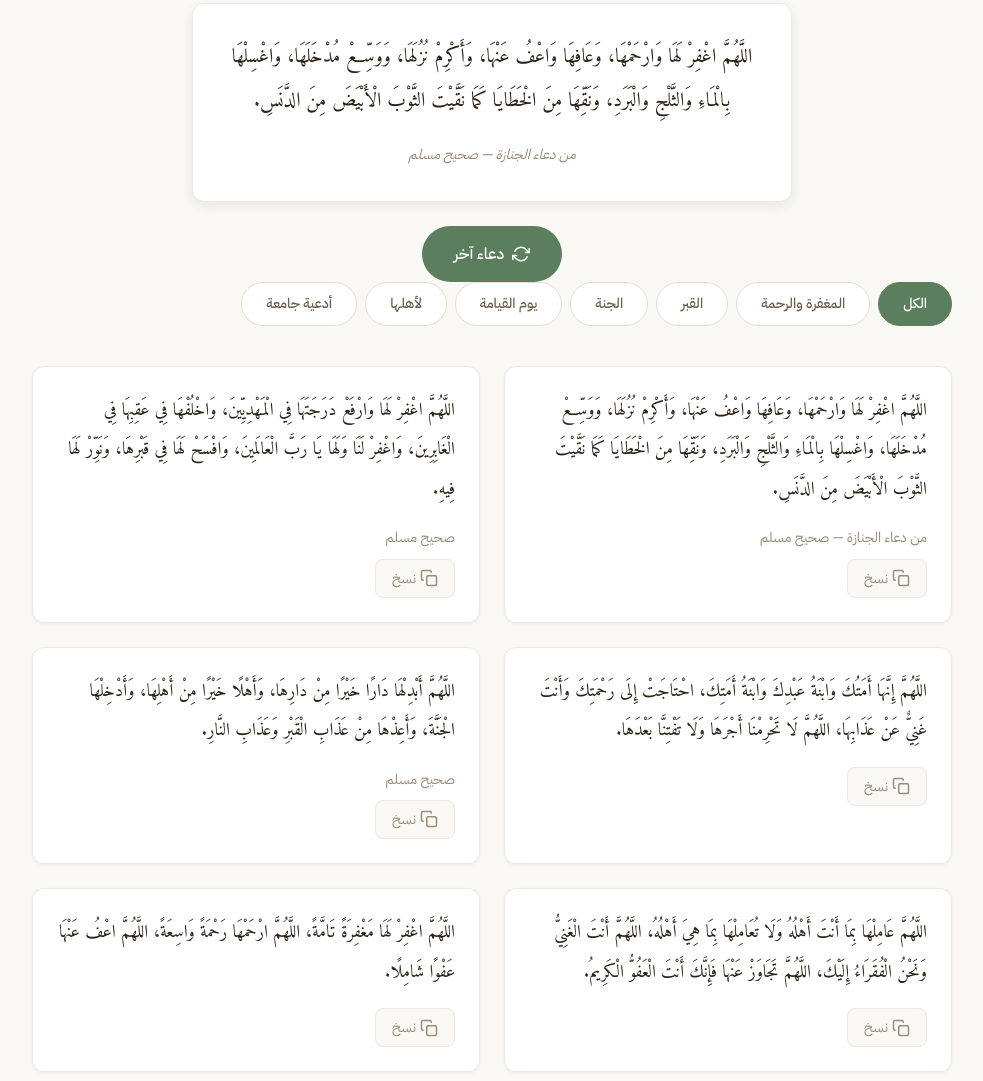
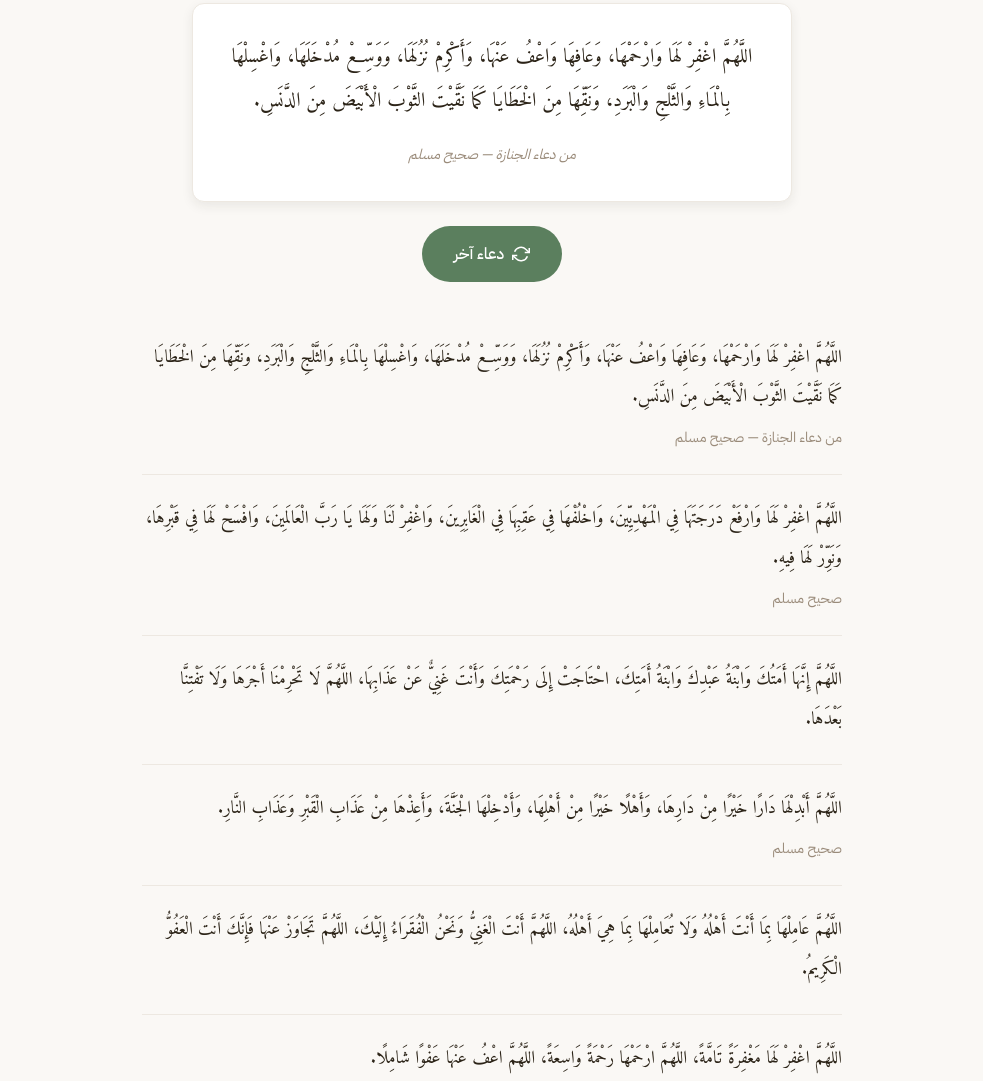
Before and after one commit to amr-elsaed/pray-for-hanaa, a website with bundled scripts: page index.html in a window 1280 px wide. Shown: the part 2386-3467 px from the top of the page, without its empty margins (148-1131 px from the left). Built offline with nearby package versions, Linux system fonts and the light colour scheme; files whose address does not match are found by name.

Commit message:
Simplify duas: remove tabs/cards, use plain list

```diff
--- a/css/style.css
+++ b/css/style.css
@@ -477,119 +477,46 @@ a {
    DU'A SECTION
    ============================================================ */
 
-/* Category tabs — horizontal scroll on mobile */
-.dua-tabs {
-  display: flex;
-  gap: var(--space-sm);
-  overflow-x: auto;
-  padding-bottom: var(--space-sm);
-  margin-bottom: var(--space-xl);
-  scrollbar-width: none;
-  -webkit-overflow-scrolling: touch;
+/* Simple du'a list */
+.dua-list {
+  max-width: 700px;
+  margin: var(--space-xl) auto 0;
 }
 
-.dua-tabs::-webkit-scrollbar {
-  display: none;
+.dua-item {
+  padding: var(--space-lg) 0;
+  border-bottom: 1px solid var(--color-border-light);
 }
 
-.dua-tab {
-  flex-shrink: 0;
-  padding: var(--space-sm) var(--space-lg);
-  border-radius: 100px;
-  font-size: var(--text-sm);
-  font-weight: 500;
-  color: var(--color-text-secondary);
-  background: var(--color-surface);
-  border: 1px solid var(--color-border);
-  transition: all var(--transition-fast);
-  min-height: 44px;
-  white-space: nowrap;
+.dua-item:last-child {
+  border-bottom: none;
 }
 
-.dua-tab.is-active {
-  background: var(--color-accent-green);
-  color: white;
-  border-color: var(--color-accent-green);
+.dua-item--quranic {
+  padding-right: var(--space-md);
+  border-right: 3px solid var(--color-accent-gold);
 }
 
-/* Du'a cards grid */
-.dua-grid {
-  display: grid;
-  grid-template-columns: 1fr;
-  gap: var(--space-lg);
-}
-
-.dua-card {
-  position: relative;
-  background: var(--color-surface);
-  border-radius: var(--border-radius);
-  padding: var(--space-lg);
-  border: 1px solid var(--color-border-light);
-  box-shadow: var(--shadow-sm);
-  transition: box-shadow var(--transition-base);
-}
-
-.dua-card:hover {
-  box-shadow: var(--shadow-md);
-}
-
-.dua-card--quranic {
-  border-right: 3px solid var(--color-accent-gold);
-  background: linear-gradient(135deg, var(--color-surface) 0%, var(--color-accent-gold-light) 100%);
-}
-
-.dua-card__quran-badge {
-  display: inline-block;
-  font-size: var(--text-xs);
-  color: var(--color-accent-gold);
-  background: rgba(184, 146, 74, 0.1);
-  padding: 2px 10px;
-  border-radius: 100px;
-  margin-bottom: var(--space-sm);
-  font-weight: 500;
-}
-
-.dua-card__text {
+.dua-item__text {
   font-family: var(--font-heading);
   font-size: var(--text-lg);
   line-height: 2.2;
   color: var(--color-text);
-  margin-bottom: var(--space-md);
   word-wrap: break-word;
   overflow-wrap: break-word;
 }
 
-.dua-card--quranic .dua-card__text {
+.dua-item--quranic .dua-item__text {
   font-family: var(--font-quranic);
   font-size: var(--text-xl);
-  color: var(--color-text);
 }
 
-.dua-card__source {
+.dua-item__source {
   display: block;
   font-size: var(--text-sm);
   color: var(--color-text-muted);
   font-style: normal;
-  margin-bottom: var(--space-sm);
-}
-
-.dua-card__copy {
-  display: inline-flex;
-  align-items: center;
-  gap: var(--space-xs);
-  padding: var(--space-sm) var(--space-md);
-  border-radius: var(--border-radius-sm);
-  font-size: var(--text-sm);
-  color: var(--color-text-muted);
-  background: var(--color-bg);
-  border: 1px solid var(--color-border-light);
-  transition: all var(--transition-fast);
-  min-height: 36px;
-}
-
-.dua-card__copy:hover {
-  color: var(--color-accent-green);
-  border-color: var(--color-accent-green);
+  margin-top: var(--space-sm);
 }
 
 /* === Random Du'a === */
--- a/index.html
+++ b/index.html
@@ -178,11 +178,8 @@
           </button>
         </div>
 
-        <!-- Category Tabs -->
-        <div class="dua-tabs reveal" id="dua-tabs" role="tablist" aria-label="تصنيفات الأدعية"></div>
-
-        <!-- Du'a Cards Grid -->
-        <div class="dua-grid reveal" id="dua-grid"></div>
+        <!-- All Du'as — simple list -->
+        <div class="dua-list reveal" id="dua-list"></div>
       </div>
     </section>
 
--- a/js/components/duas-section.js
+++ b/js/components/duas-section.js
@@ -1,84 +1,36 @@
 /**
- * Du'a Section — category filter, cards display, random Du'a feature, copy
+ * Du'a Section — simple list of all du'as + random du'a feature
+ * No tabs, no cards, no filtering — just a clean list that renders instantly.
  */
 
-import { DUAS, DUA_CATEGORIES } from '../data/duas.js';
+import { DUAS } from '../data/duas.js';
 
-let currentCategory = 'all';
 let currentRandomIndex = -1;
 
 export function initDuaSection() {
-  renderCategoryTabs();
-  renderDuaCards();
+  renderDuaList();
   initRandomDua();
 }
 
-function renderCategoryTabs() {
-  const tabsContainer = document.getElementById('dua-tabs');
-  if (!tabsContainer) return;
+/**
+ * Render all du'as as a simple flat list — no cards, no categories, instant render
+ */
+function renderDuaList() {
+  const list = document.getElementById('dua-list');
+  if (!list) return;
 
-  tabsContainer.innerHTML = DUA_CATEGORIES.map((cat) => `
-    <button
-      class="dua-tab${cat.id === 'all' ? ' is-active' : ''}"
-      data-category="${cat.id}"
-      aria-pressed="${cat.id === 'all'}"
-    >${cat.label}</button>
-  `).join('');
-
-  tabsContainer.addEventListener('click', (e) => {
-    const tab = e.target.closest('.dua-tab');
-    if (!tab) return;
-
-    currentCategory = tab.dataset.category;
-
-    // Update active states
-    tabsContainer.querySelectorAll('.dua-tab').forEach((t) => {
-      t.classList.remove('is-active');
-      t.setAttribute('aria-pressed', 'false');
-    });
-    tab.classList.add('is-active');
-    tab.setAttribute('aria-pressed', 'true');
-
-    renderDuaCards();
-  });
-}
-
-function renderDuaCards() {
-  const grid = document.getElementById('dua-grid');
-  if (!grid) return;
-
-  const filtered = currentCategory === 'all'
-    ? DUAS
-    : DUAS.filter((d) => d.category === currentCategory);
-
-  if (filtered.length === 0) {
-    grid.innerHTML = '<p class="empty-state">لم نجد دعاءً مطابقًا</p>';
-    return;
-  }
-
-  grid.innerHTML = filtered.map((dua) => createDuaCardHTML(dua)).join('');
-}
-
-function createDuaCardHTML(dua) {
-  const quranClass = dua.isQuranic ? ' dua-card--quranic' : '';
+  list.innerHTML = DUAS.map((dua) => {
     const sourceHtml = dua.source
-    ? `<cite class="dua-card__source">${dua.source}</cite>`
+      ? `<cite class="dua-item__source">${dua.source}</cite>`
       : '';
 
     return `
-    <div class="dua-card${quranClass}" data-id="${dua.id}">
-      ${dua.isQuranic ? '<span class="dua-card__quran-badge">آية قرآنية</span>' : ''}
-      <p class="dua-card__text">${dua.text}</p>
+      <div class="dua-item${dua.isQuranic ? ' dua-item--quranic' : ''}">
+        <p class="dua-item__text">${dua.text}</p>
         ${sourceHtml}
-      <button class="dua-card__copy" aria-label="نسخ الدعاء" data-dua-text="${encodeURIComponent(dua.text)}">
-        <svg width="18" height="18" viewBox="0 0 24 24" fill="none" stroke="currentColor" stroke-width="2" aria-hidden="true">
-          <rect x="9" y="9" width="13" height="13" rx="2" ry="2"/>
-          <path d="M5 15H4a2 2 0 01-2-2V4a2 2 0 012-2h9a2 2 0 012 2v1"/>
-        </svg>
-        <span class="dua-card__copy-label">نسخ</span>
-      </button>
       </div>
     `;
+  }).join('');
 }
 
 function initRandomDua() {
@@ -118,35 +70,3 @@ function showRandomDua() {
     sourceEl.style.display = dua.source ? '' : 'none';
   }
 }
-
-// Copy Du'a — event delegation on document
-document.addEventListener('click', (e) => {
-  const copyBtn = e.target.closest('.dua-card__copy');
-  if (!copyBtn) return;
-
-  const text = decodeURIComponent(copyBtn.dataset.duaText);
-  const label = copyBtn.querySelector('.dua-card__copy-label');
-
-  navigator.clipboard.writeText(text).then(() => {
-    if (label) {
-      const original = label.textContent;
-      label.textContent = 'تم النسخ';
-      setTimeout(() => { label.textContent = original; }, 1500);
-    }
-  }).catch(() => {
-    // Fallback for older browsers
-    const textarea = document.createElement('textarea');
-    textarea.value = text;
-    textarea.style.position = 'fixed';
-    textarea.style.opacity = '0';
-    document.body.appendChild(textarea);
-    textarea.select();
-    try { document.execCommand('copy'); } catch {}
-    document.body.removeChild(textarea);
-    if (label) {
-      const original = label.textContent;
-      label.textContent = 'تم النسخ';
-      setTimeout(() => { label.textContent = original; }, 1500);
-    }
-  });
-});
```
Lines whose indentation alone changed are shown as unchanged.
